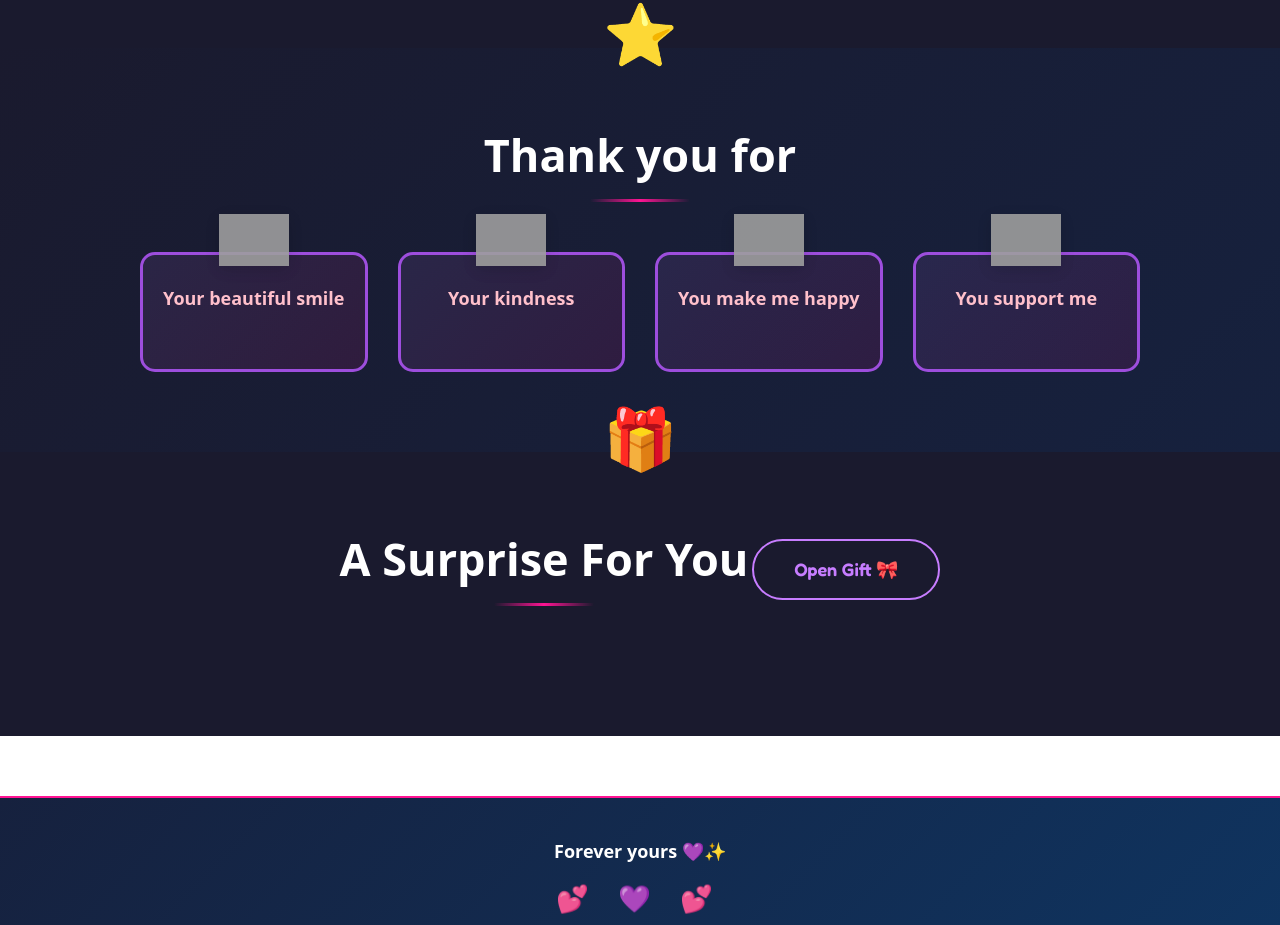
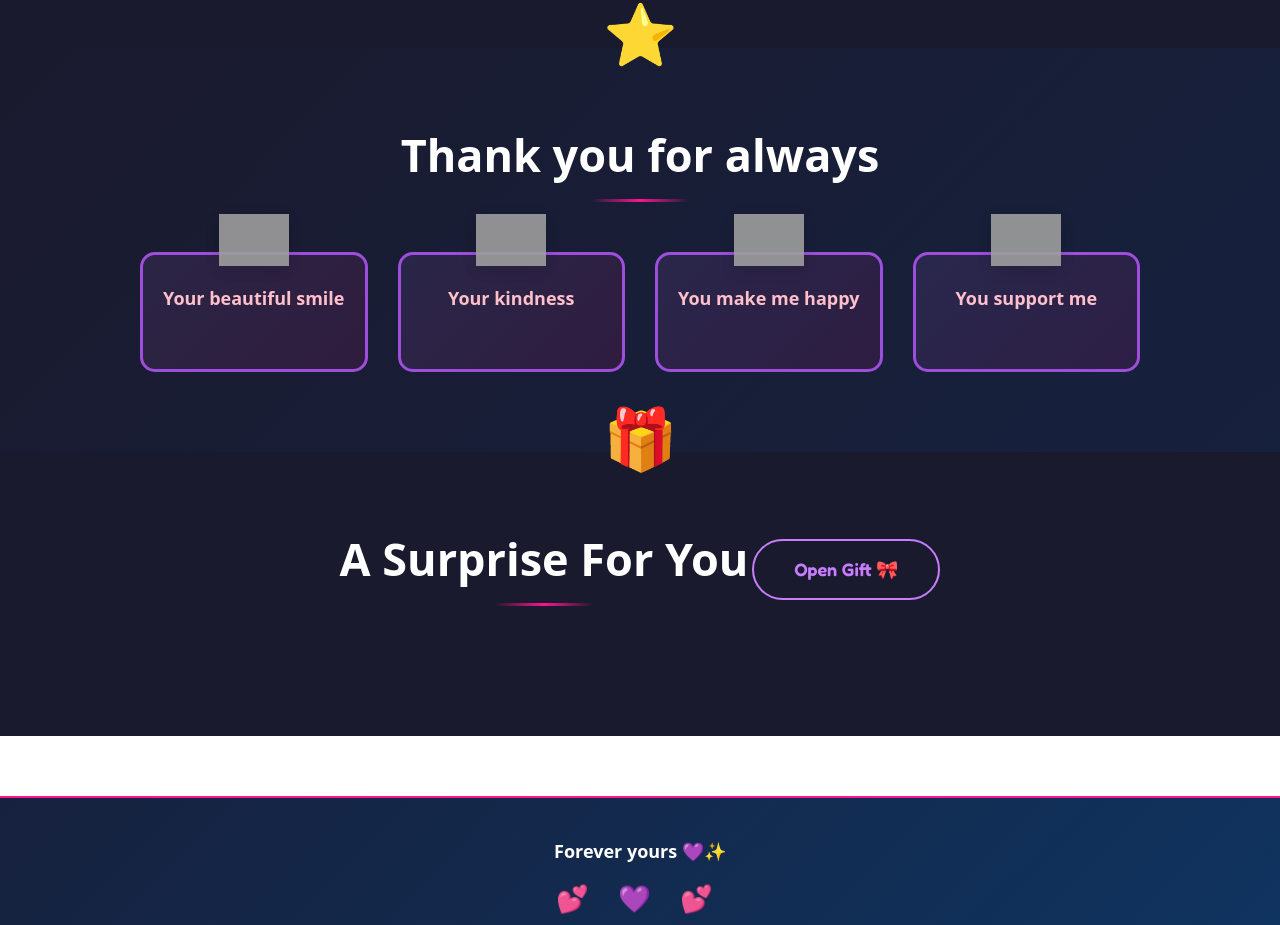
Before and after one commit to 2022312367-gif/happy21stlove.github.io, a plain HTML site: page index.html in a window 1280 px wide. Shown: the part 4754-5679 px from the top of the page. Drawn offline with nearby package versions, Linux system fonts and the light colour scheme; grey boxes are pictures that could not be loaded.

Commit message:
Update index.html

```diff
--- a/index.html
+++ b/index.html
@@ -684,7 +684,7 @@
   <div class="section-decoration">
     <span class="deco-icon">⭐</span>
   </div>
-  <h2 class="title">Thank you for</h2>
+  <h2 class="title">Thank you for always</h2>
 
   <div class="reasons-grid">
     <div class="reason">
```
